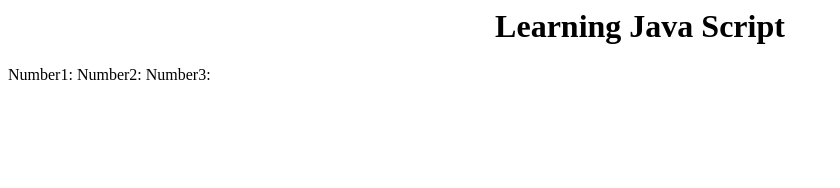
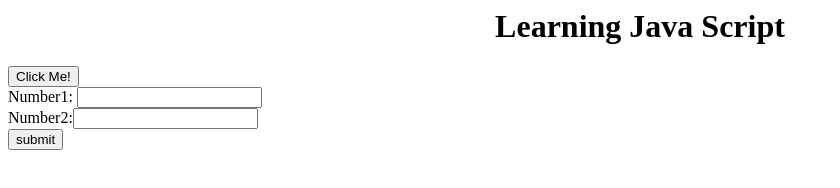
Before and after one commit to akash2011/MY-JS, a plain HTML site: page index.html in a window 1280 px wide. Shown: the whole page, without its empty margins (0-840 px from the left). Drawn offline with Linux system fonts and the light colour scheme.

Commit message:
Update with some function

```diff
--- a/index.html
+++ b/index.html
@@ -1,7 +1,54 @@
 <html>
 <head>
 <!-- Js start here-->
+<script language="javascript" type="text/javascript">
+function Alert(){
+	alert('Hello World.');
+}
+function addTwoValue(value1,value2){
 
+var v1= value1;
+var v2= value2;
+
+var result = v1+v2;
+
+}
+function MultipleyTwoValue(value1,value2){
+
+}
+
+function TimeTable(value1){
+
+
+}
+function validate(){
+	if( document.myform.num1.value == "" )
+   {
+     alert( "Please Enter Number1:" );
+     document.myform.num1.focus() ;
+     return false;
+   }
+   if(document.myform.num2.value == ""){
+
+		alert("Please Enter Number2:");
+		document.myform.num2.focus();
+		return false;
+   }
+
+   else{
+
+   var num1= document.myform.num1.value;
+    var num2= document.myform.num2.value;
+	var result =parseInt(num1,10) + parseInt(num2, 10);
+
+
+	alert("The Sum of Two Number is:"+result);
+
+   }
+
+}
+</script>
+<noscript>Java Script is not Enabled!!!</noscript>
 
 <!--  js ends here-->
 </head>
@@ -10,10 +57,15 @@
 
 <h1 align="center"> Learning Java Script </h1>
 
-Number1:
-Number2:
-Number3:
+<input type="button" onclick="return Alert(this);" value="Click Me!">
+<br>
+<form action="" name="myform" onsubmit="return(validate());">
+Number1: <input type="text" name="num1" id="num1"><br>
+Number2:<input type="text" name="num2" id="num2"><br>
 
+
+<input type="submit" value="submit" id="submit">
+</form>
 </body>
 
 
```
